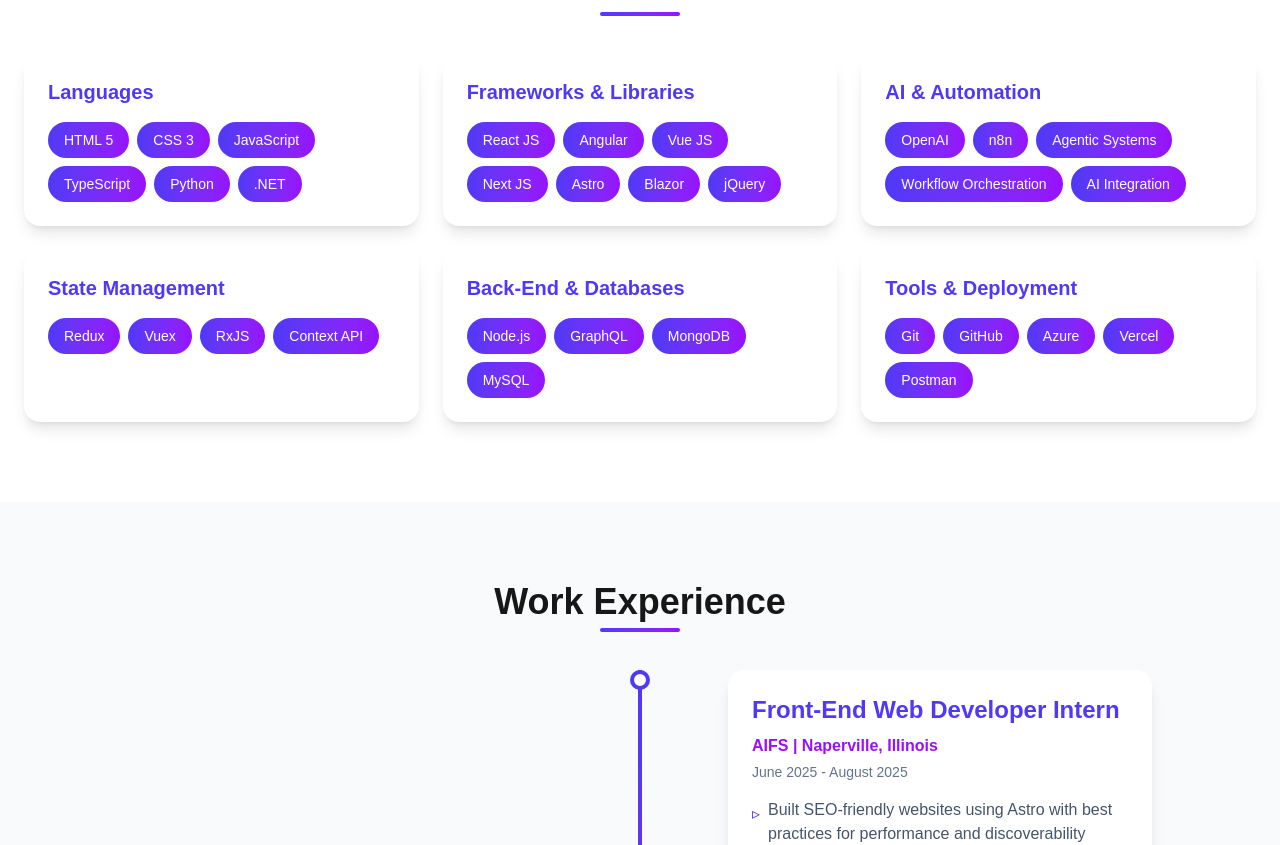
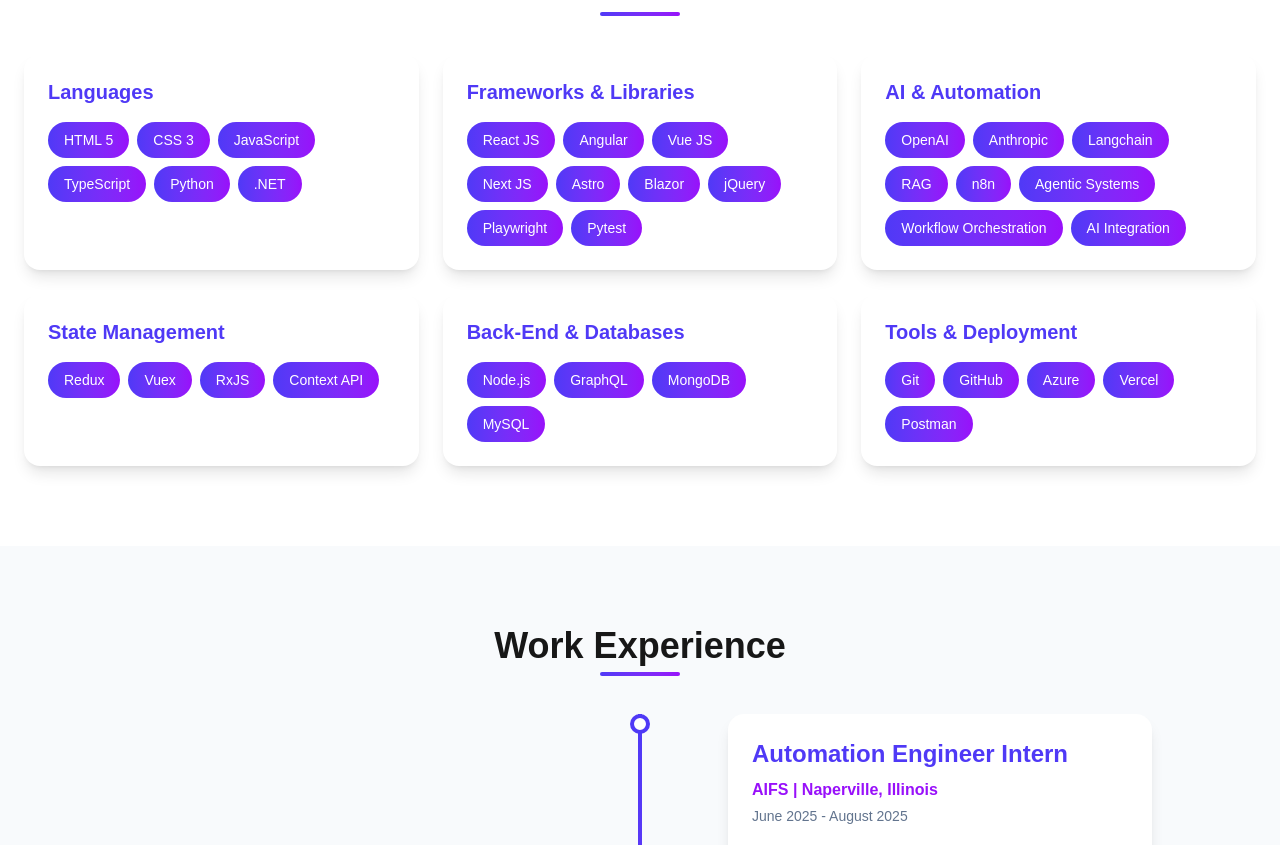
Before and after one commit to krish280700/krishna-portfolio, a Next.js app: page / in a window 1280 px wide. Shown: the part 1948-2793 px from the top of the page. Built offline with nearby package versions, Linux system fonts and the light colour scheme.

Commit message:
Content Update

```diff
--- a/src/app/page.tsx
+++ b/src/app/page.tsx
@@ -122,8 +122,7 @@
   return (
     <div className="min-h-screen">
       {/* Navigation */}
-      <nav className={`fixed top-0 w-full z-50 transition-all duration-300 ${
-        scrolled ? 'bg-white/95 backdrop-blur-lg shadow-lg py-3' : 'bg-white/95 backdrop-blur-lg py-4'
+      <nav className={`fixed top-0 w-full z-50 transition-all duration-300 ${scrolled ? 'bg-white/95 backdrop-blur-lg shadow-lg py-3' : 'bg-white/95 backdrop-blur-lg py-4'
         }`}>
         <div className="max-w-7xl mx-auto px-6 flex justify-between items-center">
           <div className="text-2xl font-bold bg-gradient-to-r from-indigo-600 to-purple-600 bg-clip-text text-transparent">
@@ -196,7 +195,7 @@
         {/* Scroll Indicator */}
         <div className="absolute bottom-8 left-1/2 -translate-x-1/2 animate-bounce">
           <svg width="30" height="30" viewBox="0 0 24 24" fill="none" stroke="white" strokeWidth="2">
-            <path d="M12 5v14M19 12l-7 7-7-7"/>
+            <path d="M12 5v14M19 12l-7 7-7-7" />
           </svg>
         </div>
       </section>
@@ -267,8 +266,8 @@
                 {
                   icon: (
                     <svg viewBox="0 0 24 24" fill="none" stroke="currentColor" strokeWidth="2" className="w-6 h-6">
-                      <path d="M21 10c0 7-9 13-9 13s-9-6-9-13a9 9 0 0 1 18 0z"/>
-                      <circle cx="12" cy="10" r="3"/>
+                      <path d="M21 10c0 7-9 13-9 13s-9-6-9-13a9 9 0 0 1 18 0z" />
+                      <circle cx="12" cy="10" r="3" />
                     </svg>
                   ),
                   text: 'Chicago, Illinois, US'
@@ -276,7 +275,7 @@
                 {
                   icon: (
                     <svg viewBox="0 0 24 24" fill="none" stroke="currentColor" strokeWidth="2" className="w-6 h-6">
-                      <path d="M22 16.92v3a2 2 0 0 1-2.18 2 19.79 19.79 0 0 1-8.63-3.07 19.5 19.5 0 0 1-6-6 19.79 19.79 0 0 1-3.07-8.67A2 2 0 0 1 4.11 2h3a2 2 0 0 1 2 1.72 12.84 12.84 0 0 0 .7 2.81 2 2 0 0 1-.45 2.11L8.09 9.91a16 16 0 0 0 6 6l1.27-1.27a2 2 0 0 1 2.11-.45 12.84 12.84 0 0 0 2.81.7A2 2 0 0 1 22 16.92z"/>
+                      <path d="M22 16.92v3a2 2 0 0 1-2.18 2 19.79 19.79 0 0 1-8.63-3.07 19.5 19.5 0 0 1-6-6 19.79 19.79 0 0 1-3.07-8.67A2 2 0 0 1 4.11 2h3a2 2 0 0 1 2 1.72 12.84 12.84 0 0 0 .7 2.81 2 2 0 0 1-.45 2.11L8.09 9.91a16 16 0 0 0 6 6l1.27-1.27a2 2 0 0 1 2.11-.45 12.84 12.84 0 0 0 2.81.7A2 2 0 0 1 22 16.92z" />
                     </svg>
                   ),
                   text: '+1 312-843-2216'
@@ -284,8 +283,8 @@
                 {
                   icon: (
                     <svg viewBox="0 0 24 24" fill="none" stroke="currentColor" strokeWidth="2" className="w-6 h-6">
-                      <path d="M4 4h16c1.1 0 2 .9 2 2v12c0 1.1-.9 2-2 2H4c-1.1 0-2-.9-2-2V6c0-1.1.9-2 2-2z"/>
-                      <polyline points="22,6 12,13 2,6"/>
+                      <path d="M4 4h16c1.1 0 2 .9 2 2v12c0 1.1-.9 2-2 2H4c-1.1 0-2-.9-2-2V6c0-1.1.9-2 2-2z" />
+                      <polyline points="22,6 12,13 2,6" />
                     </svg>
                   ),
                   text: 'krishkrishnan2001@gmail.com'
@@ -315,8 +314,8 @@
           <div className="grid md:grid-cols-2 lg:grid-cols-3 gap-6">
             {[
               { title: 'Languages', skills: ['HTML 5', 'CSS 3', 'JavaScript', 'TypeScript', 'Python', '.NET'] },
-              { title: 'Frameworks & Libraries', skills: ['React JS', 'Angular', 'Vue JS', 'Next JS', 'Astro', 'Blazor', 'jQuery'] },
-              { title: 'AI & Automation', skills: ['OpenAI', 'n8n', 'Agentic Systems', 'Workflow Orchestration', 'AI Integration'] },
+              { title: 'Frameworks & Libraries', skills: ['React JS', 'Angular', 'Vue JS', 'Next JS', 'Astro', 'Blazor', 'jQuery', 'Playwright', 'Pytest'] },
+              { title: 'AI & Automation', skills: ['OpenAI', 'Anthropic', 'Langchain', 'RAG', 'n8n', 'Agentic Systems', 'Workflow Orchestration', 'AI Integration'] },
               { title: 'State Management', skills: ['Redux', 'Vuex', 'RxJS', 'Context API'] },
               { title: 'Back-End & Databases', skills: ['Node.js', 'GraphQL', 'MongoDB', 'MySQL'] },
               { title: 'Tools & Deployment', skills: ['Git', 'GitHub', 'Azure', 'Vercel', 'Postman'] }
@@ -356,27 +355,27 @@
 
             {[
               {
-                title: 'Front-End Web Developer Intern',
+                title: 'Automation Engineer Intern',
                 company: 'AIFS',
                 location: 'Naperville, Illinois',
                 date: 'June 2025 - August 2025',
                 points: [
-                  'Built SEO-friendly websites using Astro with best practices for performance and discoverability',
-                  'Developed web applications using Blazor, creating responsive and scalable UIs',
-                  'Set up CI/CD pipelines on Azure App Service to automate deployment and streamline development',
+                  'Developed scalable automation solutions using Python and TypeScript, designing maintainable test architectures that integrate seamlessly into CI/CD workflows',
+                  'Built robust test suites leveraging Playwright, Pytest, and API testing best practices to validate backend services and AI-driven application logic',
+                  'Applied AI-assisted development tools to accelerate code generation, improve test coverage, and enhance debugging efficiency across complex systems.',
                   'Collaborated with teams to deliver optimized and production-ready web solutions'
                 ]
               },
               {
-                title: 'Frontend Developer',
+                title: 'Software Engineer',
                 company: 'GoWebEz',
                 location: 'Chennai, India',
                 date: 'March 2021 - December 2023',
                 subtitle: 'Inflowcare & Language Dynamic Groups - SaaS Platforms',
                 points: [
-                  'Modernized a legacy jQuery app to a scalable React.js architecture with Redux and Tailwind CSS',
-                  'Built interactive Vue.js components and managed state using Vuex for an education platform',
-                  'Integrated RESTful APIs with MongoDB and MySQL for real-time data handling',
+                  'Designed and implemented AI-powered agents using Python to automate firmware build validation, log analysis, and regression triaging, reducing manual debugging effort and improving CI feedback cycles',
+                  'Developed and maintained end-to-end CI/CD automation pipelines, enhancing build orchestration, test execution reliability, and integration workflows for firmware software releases',
+                  'Applied machine learning techniques to analyze pipeline metrics and failure patterns, enabling predictive insights and proactiveworkflow optimization',
                   'Enabled features for healthcare staff scheduling, academic assessments, and progress tracking',
                   'Collaborated with U.S.-based cross-functional teams in agile sprints, focusing on performance, security, and accessibility'
                 ]
@@ -468,8 +467,8 @@
               {
                 icon: (
                   <svg viewBox="0 0 24 24" fill="none" stroke="currentColor" strokeWidth="2" className="w-12 h-12 mx-auto mb-4">
-                    <path d="M4 4h16c1.1 0 2 .9 2 2v12c0 1.1-.9 2-2 2H4c-1.1 0-2-.9-2-2V6c0-1.1.9-2 2-2z"/>
-                    <polyline points="22,6 12,13 2,6"/>
+                    <path d="M4 4h16c1.1 0 2 .9 2 2v12c0 1.1-.9 2-2 2H4c-1.1 0-2-.9-2-2V6c0-1.1.9-2 2-2z" />
+                    <polyline points="22,6 12,13 2,6" />
                   </svg>
                 ),
                 title: 'Email',
@@ -479,9 +478,9 @@
               {
                 icon: (
                   <svg viewBox="0 0 24 24" fill="none" stroke="currentColor" strokeWidth="2" className="w-12 h-12 mx-auto mb-4">
-                    <path d="M16 8a6 6 0 0 1 6 6v7h-4v-7a2 2 0 0 0-2-2 2 2 0 0 0-2 2v7h-4v-7a6 6 0 0 1 6-6z"/>
-                    <rect x="2" y="9" width="4" height="12"/>
-                    <circle cx="4" cy="4" r="2"/>
+                    <path d="M16 8a6 6 0 0 1 6 6v7h-4v-7a2 2 0 0 0-2-2 2 2 0 0 0-2 2v7h-4v-7a6 6 0 0 1 6-6z" />
+                    <rect x="2" y="9" width="4" height="12" />
+                    <circle cx="4" cy="4" r="2" />
                   </svg>
                 ),
                 title: 'LinkedIn',
@@ -491,7 +490,7 @@
               {
                 icon: (
                   <svg viewBox="0 0 24 24" fill="none" stroke="currentColor" strokeWidth="2" className="w-12 h-12 mx-auto mb-4">
-                    <path d="M9 19c-5 1.5-5-2.5-7-3m14 6v-3.87a3.37 3.37 0 0 0-.94-2.61c3.14-.35 6.44-1.54 6.44-7A5.44 5.44 0 0 0 20 4.77 5.07 5.07 0 0 0 19.91 1S18.73.65 16 2.48a13.38 13.38 0 0 0-7 0C6.27.65 5.09 1 5.09 1A5.07 5.07 0 0 0 5 4.77a5.44 5.44 0 0 0-1.5 3.78c0 5.42 3.3 6.61 6.44 7A3.37 3.37 0 0 0 9 18.13V22"/>
+                    <path d="M9 19c-5 1.5-5-2.5-7-3m14 6v-3.87a3.37 3.37 0 0 0-.94-2.61c3.14-.35 6.44-1.54 6.44-7A5.44 5.44 0 0 0 20 4.77 5.07 5.07 0 0 0 19.91 1S18.73.65 16 2.48a13.38 13.38 0 0 0-7 0C6.27.65 5.09 1 5.09 1A5.07 5.07 0 0 0 5 4.77a5.44 5.44 0 0 0-1.5 3.78c0 5.42 3.3 6.61 6.44 7A3.37 3.37 0 0 0 9 18.13V22" />
                   </svg>
                 ),
                 title: 'GitHub',
@@ -530,11 +529,11 @@
       >
         {chatOpen ? (
           <svg className="w-6 h-6" viewBox="0 0 24 24" fill="none" stroke="currentColor" strokeWidth="2">
-            <path d="M18 6L6 18M6 6l12 12"/>
+            <path d="M18 6L6 18M6 6l12 12" />
           </svg>
         ) : (
           <svg className="w-6 h-6" viewBox="0 0 24 24" fill="none" stroke="currentColor" strokeWidth="2">
-            <path d="M21 15a2 2 0 0 1-2 2H7l-4 4V5a2 2 0 0 1 2-2h14a2 2 0 0 1 2 2z"/>
+            <path d="M21 15a2 2 0 0 1-2 2H7l-4 4V5a2 2 0 0 1 2-2h14a2 2 0 0 1 2 2z" />
           </svg>
         )}
       </button>
@@ -566,15 +565,13 @@
                 className={`flex ${message.sender === 'user' ? 'justify-end' : 'justify-start'}`}
               >
                 <div
-                  className={`max-w-[80%] rounded-2xl px-4 py-3 ${
-                    message.sender === 'user'
+                  className={`max-w-[80%] rounded-2xl px-4 py-3 ${message.sender === 'user'
                     ? 'bg-gradient-to-r from-indigo-600 to-purple-600 text-white'
                     : 'bg-white text-slate-800 shadow-md'
                     }`}
                 >
                   <p className="text-sm leading-relaxed">{message.text}</p>
-                  <p className={`text-xs mt-1 ${
-                    message.sender === 'user' ? 'text-white/70' : 'text-slate-400'
+                  <p className={`text-xs mt-1 ${message.sender === 'user' ? 'text-white/70' : 'text-slate-400'
                     }`}>
                     {message.timestamp.toLocaleTimeString([], { hour: '2-digit', minute: '2-digit' })}
                   </p>
@@ -633,7 +630,7 @@
                 className="w-10 h-10 bg-gradient-to-r from-indigo-600 to-purple-600 text-white rounded-full flex items-center justify-center hover:scale-110 transition-transform disabled:opacity-50 disabled:cursor-not-allowed disabled:hover:scale-100"
               >
                 <svg className="w-5 h-5" viewBox="0 0 24 24" fill="none" stroke="currentColor" strokeWidth="2">
-                  <path d="M22 2L11 13M22 2l-7 20-4-9-9-4 20-7z"/>
+                  <path d="M22 2L11 13M22 2l-7 20-4-9-9-4 20-7z" />
                 </svg>
               </button>
             </div>
```
Lines whose indentation alone changed are shown as unchanged.
